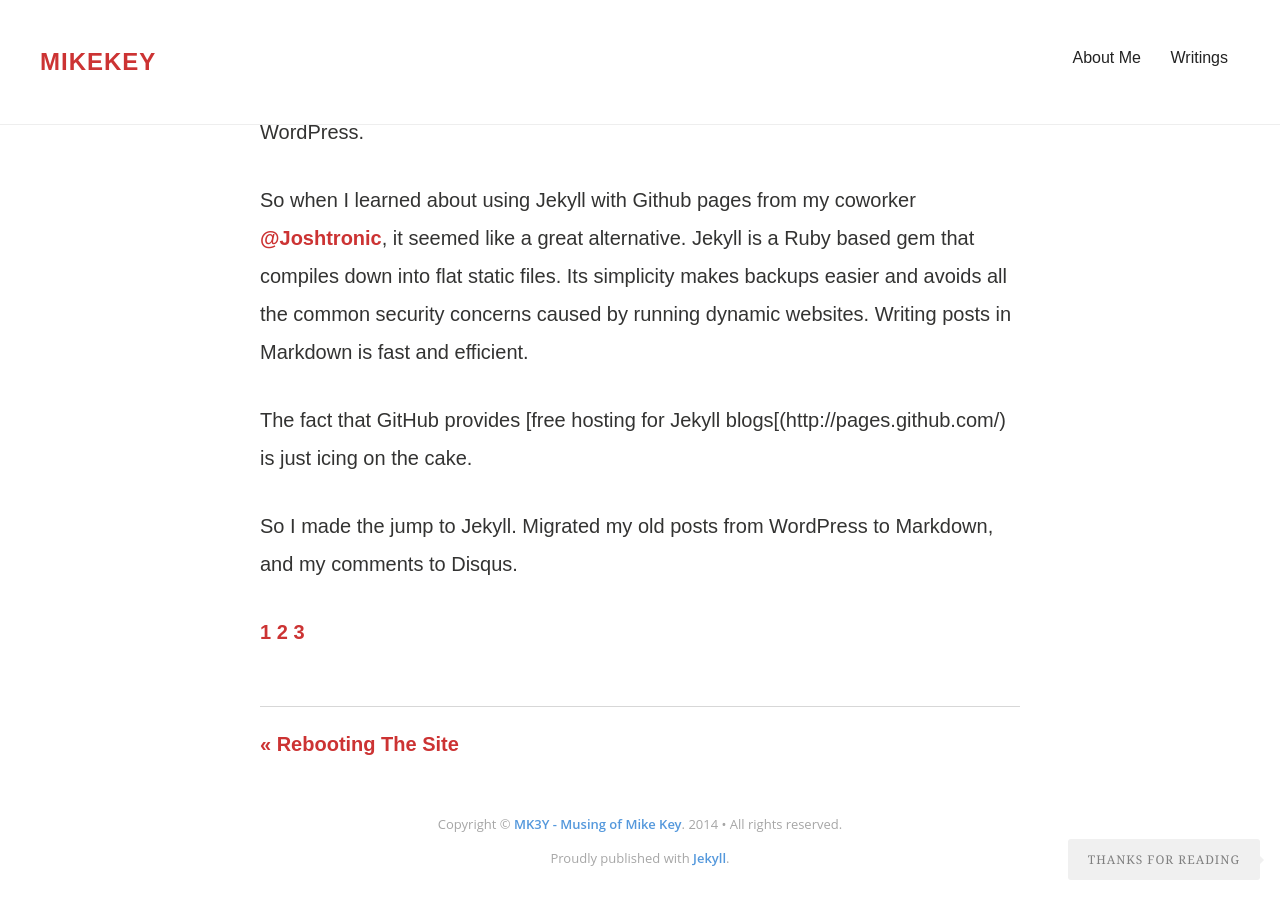
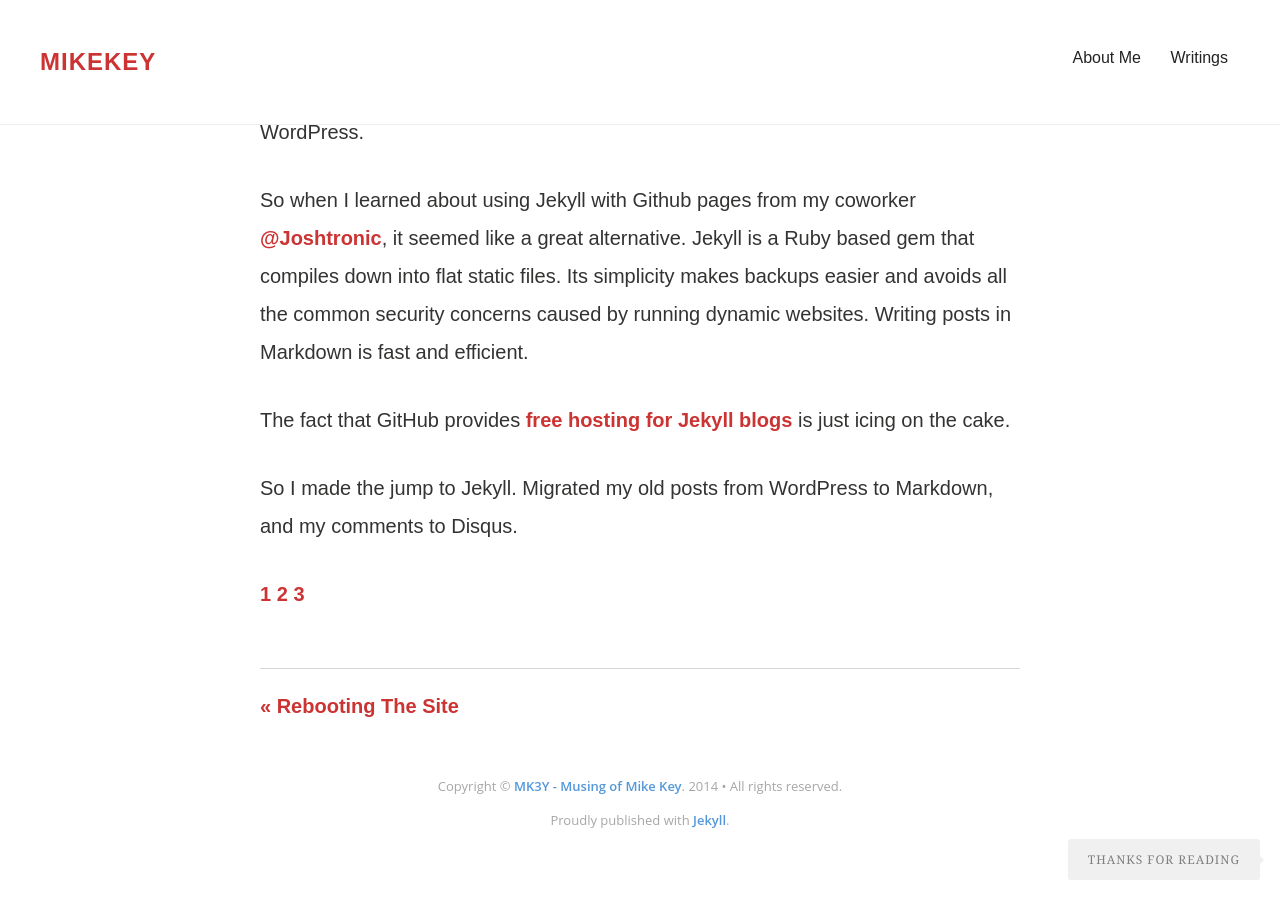
Before and after one commit to devbymike/mk3y.com, a Jekyll site: the page built from _posts/2014-12-21-jekyll-github-pages.md, in a window 1280 px wide and 900 px high, scrolled down 686 px. Built offline with Jekyll 4.4.1, drawn with Linux system fonts in a browser that asks for light colours; nearby versions of some CDN libraries.

Commit message:
Update 2014-12-21-jekyll-github-pages.md
Fixed a type (swapped [ for ]) :shipit:

```diff
--- a/_posts/2014-12-21-jekyll-github-pages.md
+++ b/_posts/2014-12-21-jekyll-github-pages.md
@@ -20,7 +20,7 @@ Having to constantly install security updates every other week just became one m
 
 So when I learned about using Jekyll with Github pages from my coworker [@Joshtronic](3), it seemed like a great alternative. Jekyll is a Ruby based gem that compiles down into flat static files. Its simplicity makes backups easier and avoids all the common security concerns caused by running dynamic websites. Writing posts in Markdown is fast and efficient.
 
-The fact that GitHub provides [free hosting for Jekyll blogs[(http://pages.github.com/) is just icing on the cake.
+The fact that GitHub provides [free hosting for Jekyll blogs](http://pages.github.com/) is just icing on the cake.
 
 So I made the jump to Jekyll. Migrated my old posts from WordPress to Markdown, and my comments to Disqus.
 
```
